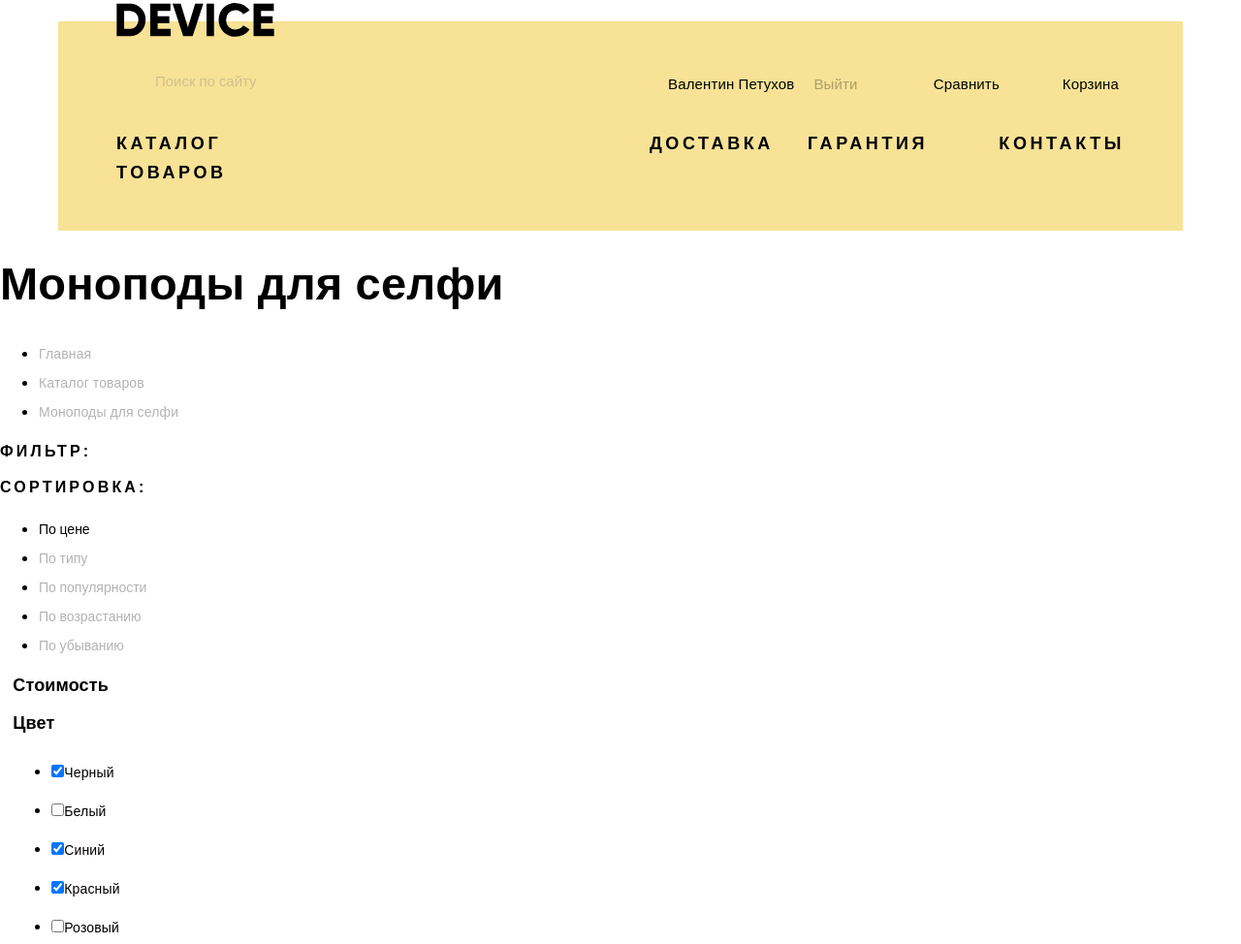
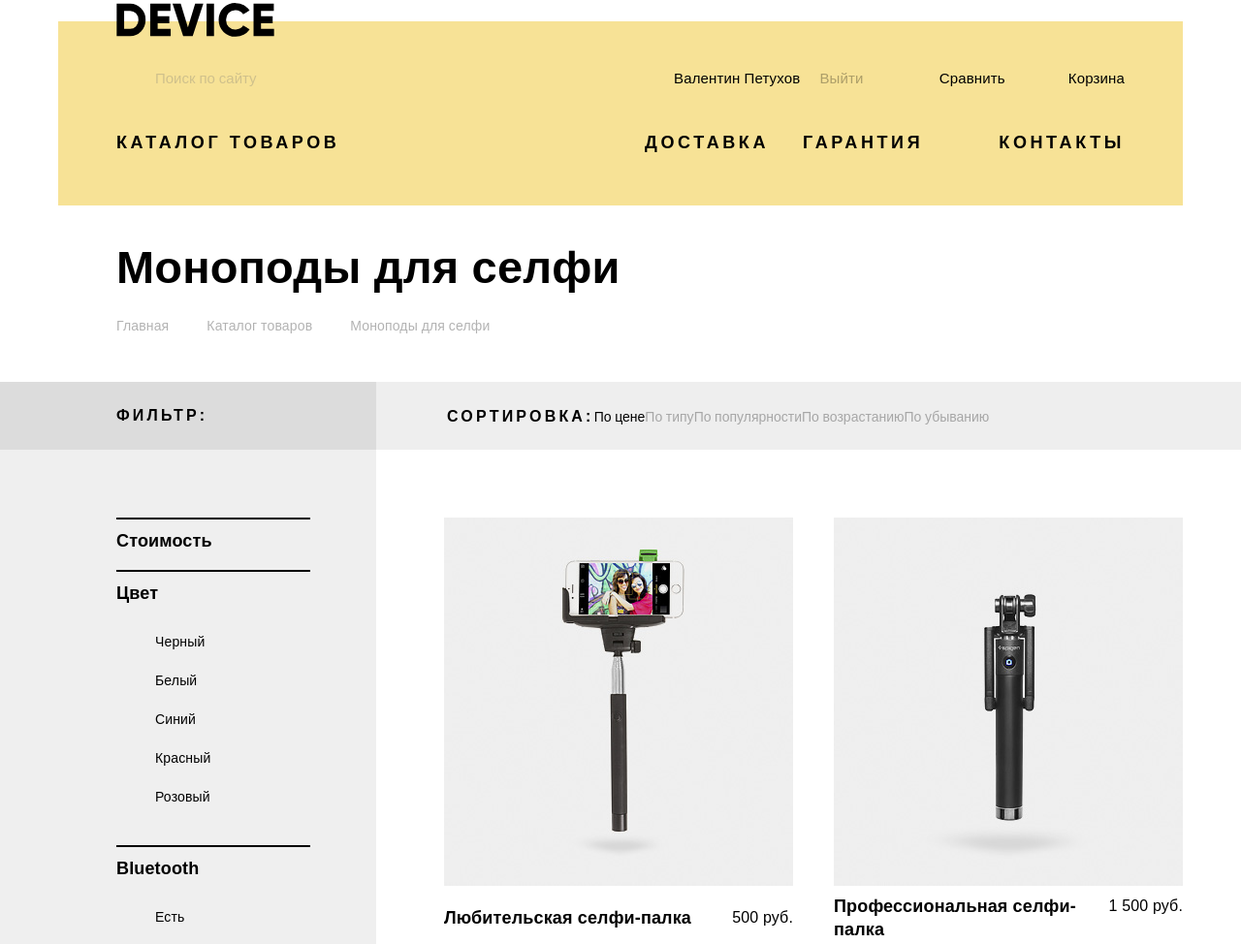
Before and after one commit to Merathos/890327-device-25, a plain HTML site: page catalog.html in a window 1280 px wide. Shown: the part 18-992 px from the top of the page at 97% size. Drawn offline with nearby package versions, Linux system fonts and the light colour scheme.

Commit message:
basic task

```diff
--- a/catalog.html
+++ b/catalog.html
@@ -52,7 +52,7 @@
       </header>
     </div>
     <main>
-      <section class="inner-nav">
+      <section class="inner-nav container">
         <h1>Моноподы для селфи</h1>
         <ul class="breadcrumbs">
           <li><a href="index.html">Главная</a></li>
@@ -61,7 +61,8 @@
         </ul>
       </section>
       <section class="filter-sort">
-        <div class="filter">
+        <div class="container">
+          <div class="filter-header">
             <h2>Фильтр:</h2>
           </div>
           <div class="sort">
@@ -74,10 +75,12 @@
               <li><a href="#">По убыванию</a></li>
             </ul>
           </div>
+        </div>
       </section>
       <section class="catalog-filter">
+        <div class="container">
           <div class="filter">
-          <form action="https://echo.htmlacademy.ru/" method="GET">
+            <form action="https://echo.htmlacademy.ru/" method="GET" class="filter-form">
               <fieldset>
                 <legend>Стоимость</legend>
                 <div class="range">
@@ -104,6 +107,7 @@
               <button type="submit" class="btn">Показать</button>
             </form>
           </div>
+          <div>
             <div class="catalog">
               <h2 class="visually-hidden">Товары</h2>
               <ul class="catalog-list">
@@ -146,6 +150,8 @@
                 <li><a href="#">Вперед</a></li>
               </ul>
             </nav>
+          </div>
+        </div>
       </section>
     </main>
     <footer class="site-footer">
--- a/css/style.css
+++ b/css/style.css
@@ -77,27 +77,21 @@ a {
 /* HEADER */
 
 .site-header {
-  background-color: #f7e296;
-  margin-top: 40px;
-  display: flex;
+  background: linear-gradient(to bottom, #ffffff 40px, #f7e296 40px);
   flex-direction: column;
-  padding: 40px 60px;
-  padding-bottom: 45px;
+  padding: 21px 60px 53px 60px;
   position: relative;
 }
 
-.logo {
-  position: absolute;
-  top: -19px;
+.site-header .logo img {
+  margin-bottom: 15px;
 }
 
 .search-form {
-  margin-right: 104px;
+  display: flex;
 }
 
 .search-form input {
-  position: relative;
-  top: -3px;
   padding: 0;
   width: 355px;
   padding-left: 40px;
@@ -125,7 +119,6 @@ a {
 
 .search-btn {
   visibility: hidden;
-  margin-left: -4px;
   width: 85px;
   padding: 7px 18px;
   font: inherit;
@@ -156,8 +149,9 @@ a {
 
 .site-header .user-actions {
   display: flex;
-  margin-bottom: 20px;
+  margin-bottom: 25px;
   align-items: baseline;
+  justify-content: space-between;
 }
 
 .site-header .actions {
@@ -186,14 +180,12 @@ a {
 
 .site-header nav {
   display: flex;
+  justify-content: space-between;
+  line-height: 24px;
 }
 
 .main-menu .sub-menu {
   display: none;
-}
-
-.catalog-link:hover ~ .sub-menu {
-  display: block;
 }
 
 .main-menu-rest {
@@ -208,10 +200,6 @@ a {
   font-weight: 800;
   text-transform: uppercase;
   letter-spacing: 0.2em;
-}
-
-.catalog-link {
-  margin-right: 325px;
 }
 
 .sub-menu {
@@ -378,13 +366,13 @@ a {
 .footer-middle {
   display: flex;
   justify-content: space-between;
-  margin-bottom: 55px;
+  margin-bottom: 60px;
 }
 
 .footer-bottom {
   display: flex;
   justify-content: flex-end;
-  margin-bottom: 65px;
+  margin-bottom: 60px;
 }
 
 .footer-bottom .socials {
@@ -416,6 +404,7 @@ a {
 
 .footer-nav li {
   margin-right: 36px;
+  line-height: 24px;
 }
 
 .footer-nav a {
@@ -462,7 +451,7 @@ a {
   color: rgba(0, 0, 0, 0.1);
 }
 
-.filter h2,
+.filter-header h2,
 .sort h2 {
   font-family: "Gilroy", "Arial", sans-serif;
   font-size: 16px;
@@ -544,4 +533,203 @@ a {
   margin-left: 20px;
 }
 
-/**/
+/* inner nav */
+
+.inner-nav {
+  padding: 0 80px;
+  margin-top: 40px;
+}
+
+.inner-nav h1 {
+  margin: 0;
+  margin-bottom: 24px;
+}
+
+.inner-nav .breadcrumbs {
+  display: flex;
+  margin: 0;
+  padding: 0;
+  margin-bottom: 46px;
+  line-height: 23px;
+  list-style: none;
+}
+
+.breadcrumbs li {
+  margin-right: 39px;
+}
+
+/* filter and sort */
+
+.filter-sort {
+  background: linear-gradient(to right, #dcdcdc 30%, #eee 30%);
+}
+
+.filter-sort .container {
+  padding-left: 80px;
+  display: flex;
+}
+
+.filter-header h2,
+.sort h2 {
+  margin: 0;
+}
+
+.filter-header {
+  width: 268px;
+  height: 70px;
+  background-color: #dcdcdc;
+}
+
+.filter-header h2 {
+  padding-top: 23px;
+}
+
+.sort {
+  display: flex;
+  height: 70px;
+  align-items: baseline;
+  padding-top: 20px;
+  flex-grow: 1;
+}
+
+.sort h2 {
+  padding-left: 73px;
+}
+
+.sort-list {
+  margin: 0;
+  padding: 0;
+  display: flex;
+  list-style: none;
+}
+
+/* filter and catalog */
+
+.catalog-filter .container {
+  padding-left: 80px;
+  display: flex;
+}
+
+.catalog-filter {
+  background: linear-gradient(to right, #efefef 30%, #ffffff 30%);
+}
+
+.filter {
+  background-color: #efefef;
+  width: 268px;
+  padding-top: 70px;
+}
+
+.filter-form input[type="checkbox"],
+.filter-form input[type="radio"] {
+  display: none;
+}
+
+.filter-form fieldset {
+  margin: 0;
+  padding: 0;
+}
+
+.filter-form legend {
+  width: 200px;
+  padding-top: 10px;
+  margin-bottom: 18px;
+  border-top: 2px solid #000000;
+}
+
+.filter-form ul {
+  list-style: none;
+  margin: 0;
+  padding: 0;
+}
+
+.filter-form li {
+  padding-left: 40px;
+}
+
+.item-color li:nth-last-child(1) {
+  margin-bottom: 30px;
+}
+
+/* catalog */
+
+.catalog {
+  display: flex;
+  width: 832px;
+}
+
+.catalog .catalog-item {
+  display: flex;
+  flex-wrap: wrap;
+  width: 360px;
+  margin-bottom: 40px;
+}
+
+.catalog-list {
+  margin: 0;
+  padding: 0;
+  padding-top: 70px;
+  padding-left: 70px;
+  display: flex;
+  flex-wrap: wrap;
+  justify-content: space-between;
+}
+
+.catalog-item h3 {
+  margin: 0;
+  order: 1;
+  display: inline-flex;
+  width: 260px;
+  margin-right: auto;
+}
+
+.catalog-item .item-price {
+  order: 2;
+  display: inline-flex;
+}
+
+.catalog-filter .catalog-nav {
+  margin: 0;
+  padding: 0;
+  margin-left: 70px;
+  height: 70px;
+  display: flex;
+  list-style: none;
+  align-items: center;
+  background-color: #ebebeb;
+  margin-bottom: 80px;
+}
+
+.catalog-nav li:not(:last-child) {
+  margin-right: 30px;
+}
+
+.catalog-nav li:nth-child(1) {
+  display: flex;
+  margin-right: auto;
+  width: 125px;
+  height: 100%;
+}
+
+.catalog-nav li:nth-last-child(1) {
+  display: flex;
+  margin-left: auto;
+  width: 125px;
+  height: 100%;
+}
+
+.catalog-nav li:nth-child(1) a,
+.catalog-nav li:nth-last-child(1) a {
+  width: 100%;
+  height: 100%;
+  display: flex;
+  align-items: center;
+  justify-content: center;
+}
+
+.catalog-nav li:nth-child(1):hover,
+.catalog-nav li:nth-child(1):active,
+.catalog-nav li:nth-last-child(1):hover,
+.catalog-nav li:nth-last-child(1):active {
+  background-color: #d9d9d9;
+}
```
Lines whose indentation alone changed are shown as unchanged.
